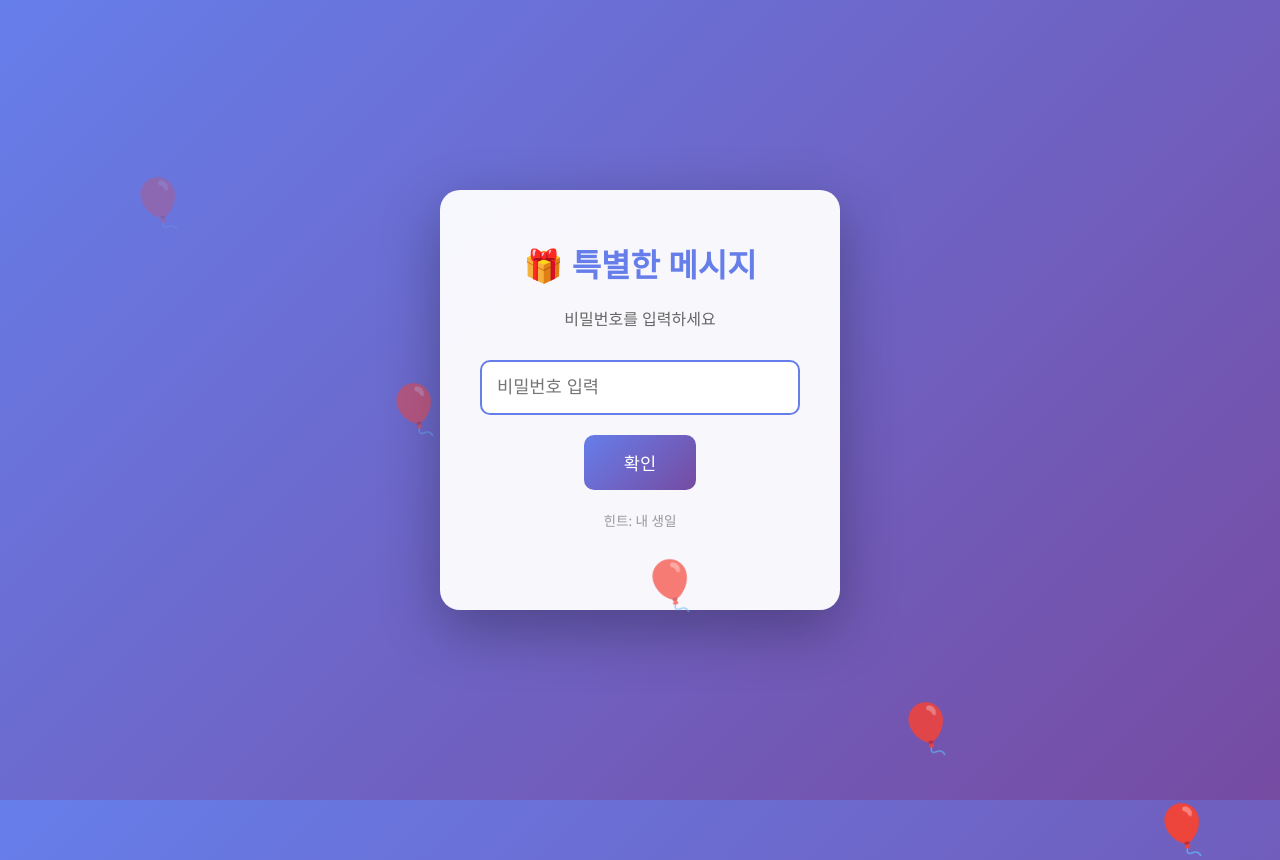
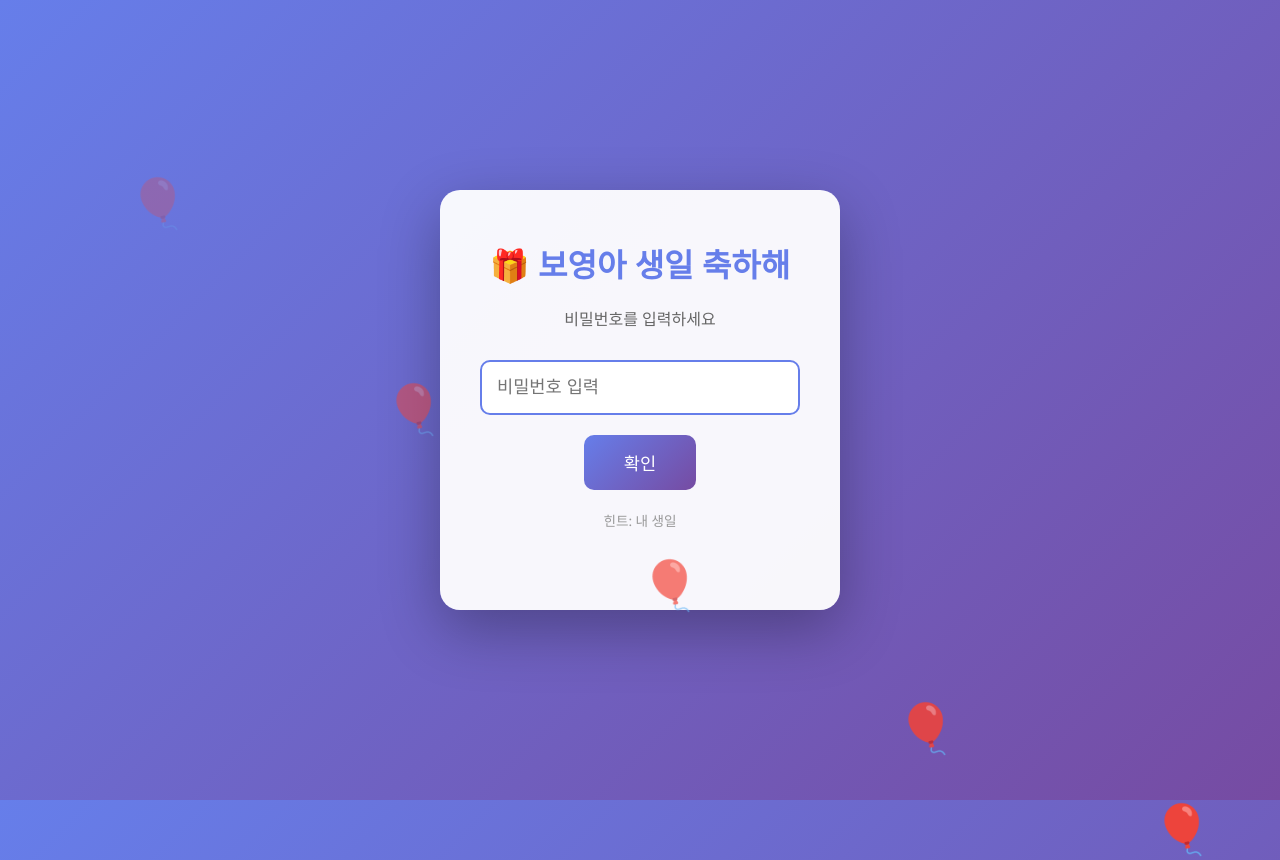
Before and after one commit to minki11009-hue/web1, a plain HTML site: page index.html in a window 1280 px wide. Drawn offline with Linux system fonts and the light colour scheme.

Commit message:
Update index.html

```diff
--- a/index.html
+++ b/index.html
@@ -3,7 +3,7 @@
 <head>
     <meta charset="UTF-8">
     <meta name="viewport" content="width=device-width, initial-scale=1.0">
-    <title>🎂 특별한 생일 메시지</title>
+    <title>🎂 보영이를 위한한 생일 메시지</title>
     <style>
         * {
             margin: 0;
@@ -224,7 +224,7 @@
     <div class="container">
         <!-- 비밀번호 입력 화면 -->
         <div id="passwordScreen">
-            <h1>🎁 특별한 메시지</h1>
+            <h1>🎁 보영아 생일 축하해</h1>
             <p>비밀번호를 입력하세요</p>
             <input type="password" id="passwordInput" placeholder="비밀번호 입력" />
             <button onclick="checkPassword()">확인</button>
```
